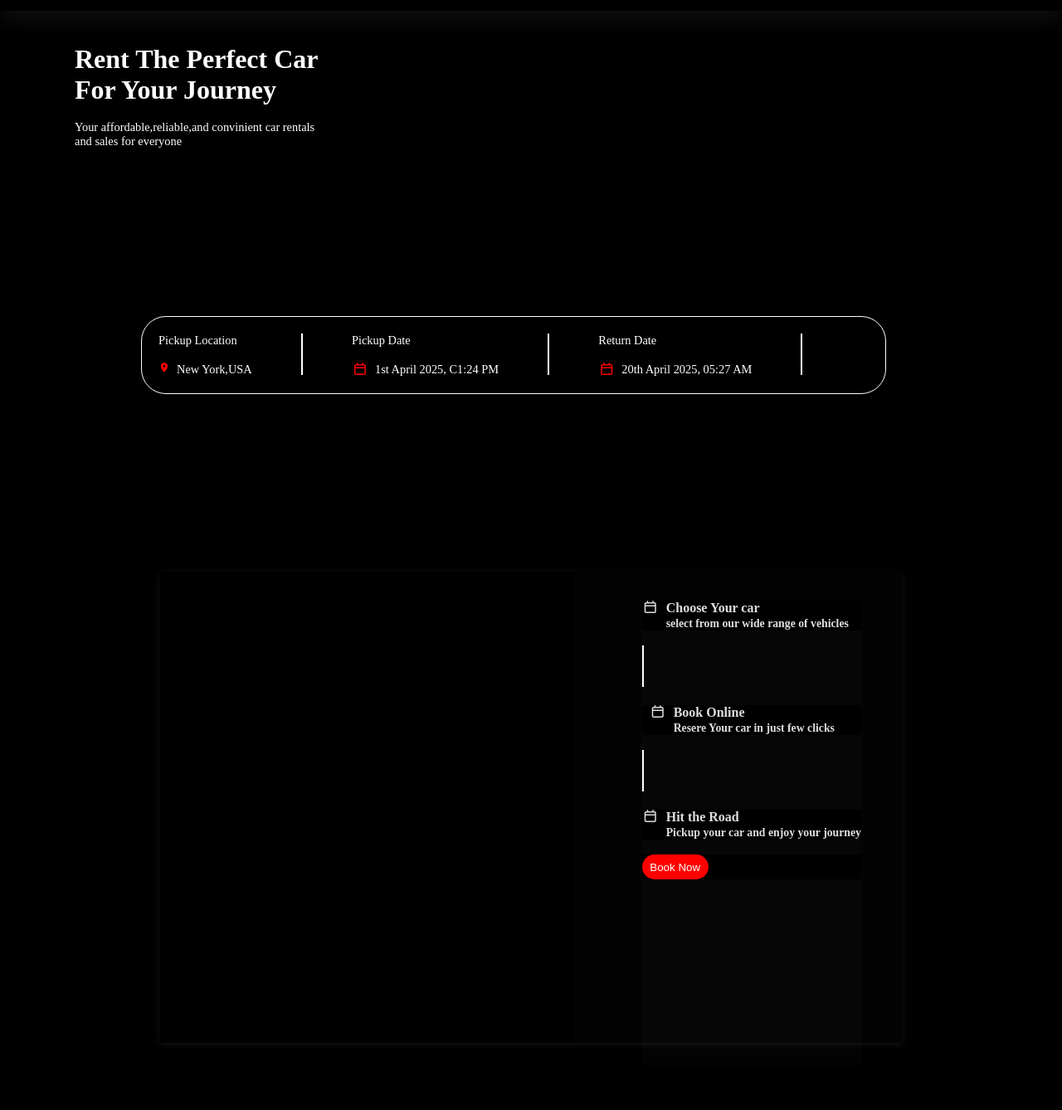
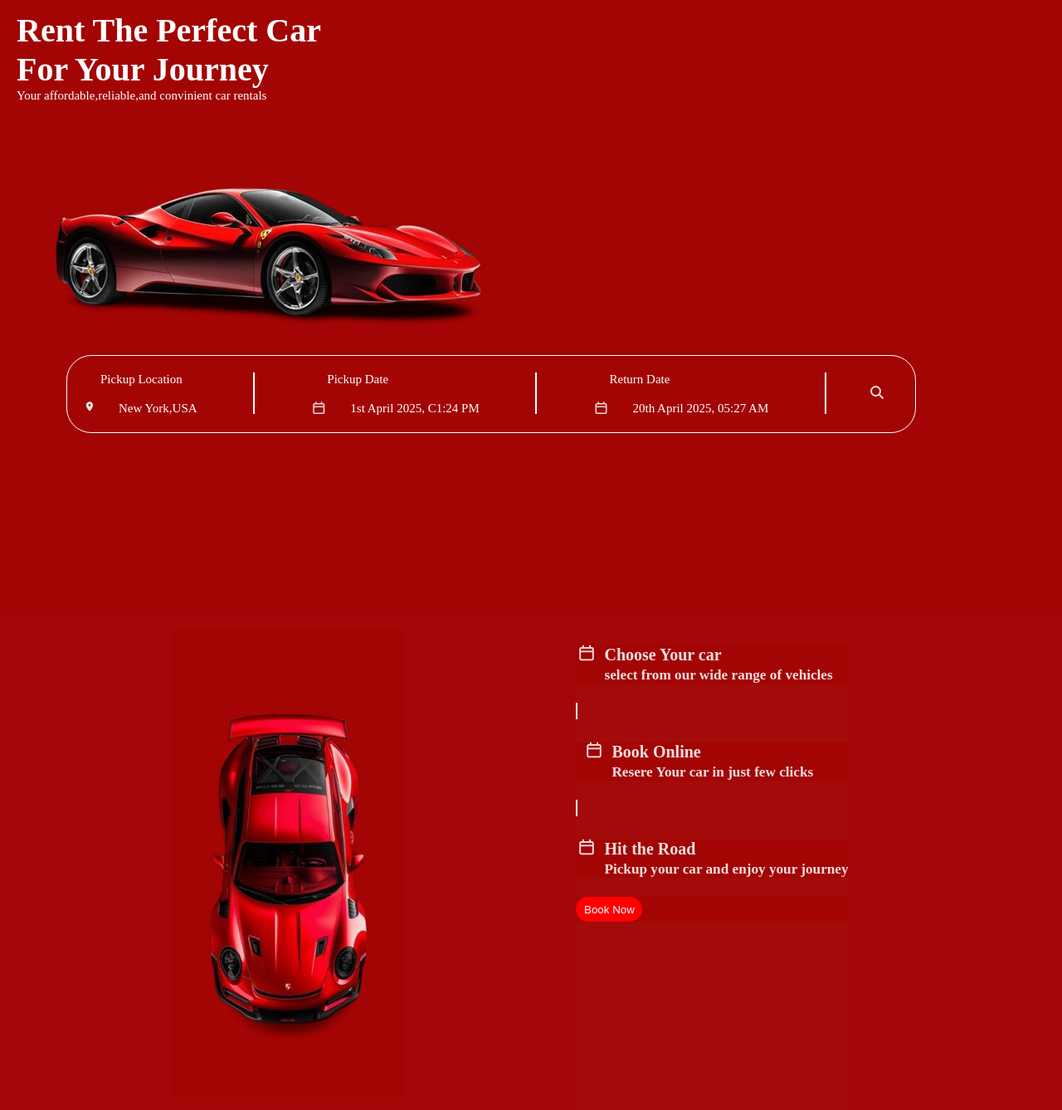
Before and after one commit to Darey004/PHANTOM-AUTOS02, a plain HTML site: page ola.html in a window 1280 px wide. Shown: the part 62-1400 px from the top of the page at 83% size. Before the commit the page ends 1346 px from the top, so only its background shows below. Drawn offline with Linux system fonts and the light colour scheme.

Commit message:
update again

```diff
--- a/first project.css
+++ b/first project.css
@@ -5,7 +5,7 @@ font-family: bodoni moda,serif;
 }
 
 body{
-    background-color: #090909;
+    background-color: #000000;
 }
 
 header{
@@ -178,8 +178,9 @@ height: 500px;
 .container{
     display: flex;
     justify-content: center;
-    gap: 60px;
+    gap: 6px;
     flex-wrap: wrap;
+    flex-direction: row;
 
 }
 .video video{
--- a/ola.css
+++ b/ola.css
@@ -1,66 +1,65 @@
-*{
+* {
   margin: 0;
   padding: 0;
   box-sizing: border-box;
-    background-color: black;
-
+  background-color: rgb(163, 4, 4);
 }
 
-@keyframes fadeUp{
-    from{
+@keyframes fadeUp {
+  from {
     opacity: 0;
     transform: translateY(40px) scale(0.5);
   }
 
-    to{
+  to {
     opacity: 1;
     transform: translateY(0) scale(1);
   }
 }
 
-header{
+header {
   display: flex;
   justify-content: space-between;
   align-items: center;
-    padding:  25px;
+  padding: 25px;
   box-shadow: rgba(100, 100, 111, 0.2) 0px 7px 29px 0px;
   height: 75px;
 }
 
-.logo{
+.logo {
   color: white;
 }
 
-.logo span{
+.logo span {
   font-family: "Lobster Two", sans-serif;
   color: red;
 }
 
-.logo h1{
+.logo h1 {
   font-family: "Bebas Neue", sans-serif;
 }
 
-.options ul{
+.options ul {
   display: flex;
   gap: 20px;
   list-style: none;
 }
 
-.options li{
+.options li {
   color: white;
   font-size: 90%;
   font-weight: 300;
 }
 
-.options li:hover{
+.options li:hover {
   color: red;
 }
 
-.options a{
+.options a {
   text-decoration: none;
 }
 
-.but button{
+.but button {
   border-radius: 90px;
   height: 30px;
   width: 80px;
@@ -69,10 +68,10 @@ header{
   background-color: red;
 }
 
-.box1{
-    background: url(/images/img.jpg);
+/* .box1{
+    /* background: url(/455fc8424a74c93c68ffb78da786710e.jpg); */
 /* background: linear-gradient(rgba(255, 0, 0, 0.281)) ,url(/images/kkkk.png); */
-    width: 90%;
+/* width: 100%;
     border-radius: 30px;
     margin-left: 60px;
     height: 80vh;
@@ -81,25 +80,44 @@ header{
     background-position: center;
     padding-left: 30px;
     padding-top: 40px;
-    /* animation: fadeUp 0.5s linear; */
+    animation: fadeUp 0.5s linear;
+} */
+
+.box1 {
+  /* background: url(/c825b6075e3173e649bb68b417280ace-removebg-preview.png);  */
+  background-repeat: no-repeat;
+  width: 100%;
+  height: 80vh;
+  /* background-position: center;
+    background-size: cover; */
 }
 
+.box1 img {
+  display: flex;
+  justify-content: center;
+  position: relative;
+  top: -1rem;
+}
 
-.box1 h1{
+.box1 h1 {
   color: white;
   font-weight: 800;
   background: transparent;
   animation: fadeUp 1s linear;
+  margin-left: 20px;
+  font-size: 40px;
 }
 
-.box1 p{
+.box1 p {
   color: white;
   font-size: 90%;
   background: transparent;
   animation: fadeUp 0.5s linear;
+  margin-left: 20px;
+  font-size: 15px;
 }
 
-.container{
+.container {
   width: 80%;
   margin-top: 13%;
   display: flex;
@@ -110,46 +128,50 @@ header{
   margin-left: 80px;
   margin-top: 18%;
   animation: fadeUp 0.5s linear;
+  position: relative;
+  top: -20rem;
 }
 
-.new{
+.new {
   display: flex;
   gap: 8px;
 }
-.new i{
-    color: red;
+.new i {
+  color: rgb(231, 227, 227);
   font-size: 70%;
 }
 
-.line{
+.line {
   height: 50px;
   border: solid 1px white;
 }
 
-.date{
+.date {
   display: flex;
   gap: 8px;
 }
 
-.date i{
-    color: red;
+.date i {
+  color: rgb(230, 224, 224);
 }
 
-
-.date2{
+.date2 {
   display: flex;
   gap: 8px;
 }
 
-.date2 i{
-    color: red;
+.date2 i {
+  color: rgb(228, 220, 220);
 }
 
-.serach i{
-    color: red;
+.search i {
+  color: rgb(230, 214, 214);
+  position: relative;
+  left: -1rem;
+  top: 1rem;
 }
 
-.howworks{
+.howworks {
   height: 70vh;
   color: rgba(255, 255, 255, 0.872);
   margin-right: 50px;
@@ -157,81 +179,84 @@ header{
   background: rgba(196, 193, 193, 0.016);
 }
 
+.for-img2 img{
+    height: 35rem;
+}
 
-.how2{
-    width: 70%;
-    height: 71vh;
+
+
+.how2 {
+margin-top: 90px;
+
   display: flex;
-    margin-left: 15%;
-    justify-content: space-between;
-    margin-right: 20%;
+
+  font-size: 20px;
+  align-items: center;
+  align-content: center;
+  justify-content: space-evenly;
+
   /* border: solid 1px white; */
   box-shadow: rgba(99, 99, 99, 0.2) 0px 2px 8px 0px;
   background: rgba(196, 193, 193, 0.016);
 }
 
-.for-img2 p{
+/* .for-img2 p {
   background: url(/images/img.jpg);
   width: 500px;
   height: 70vh;
   background-size: cover;
   background-position: center;
   border-radius: 10px;
-}
+} */
 
-.oww1{
+.oww1 {
   color: rgba(255, 255, 255, 0.872);
   display: flex;
   gap: 9px;
-
-
 }
 
-.oww1 h3{
+.oww1 h3 {
   /* width: 300%; */
   font-size: 100%;
-
-
 }
 
-.oww1 span{
+.oww1 span {
   font-size: 86%;
 }
 
-.line1{
-    height: 50px;
+.line1 {
+  height: 20px;
   border: solid 1px white;
   display: inline-block;
 }
 
-.oww2{
+.oww2 {
   display: flex;
   gap: 9px;
 }
 
-.oww2 h3{
+.oww2 h3 {
   font-size: 100%;
 }
 
-.oww2 span{
+.oww2 span {
   font-size: 86%;
 }
 
-.oww3{
+.oww3 {
   display: flex;
   gap: 9px;
 }
 
-.oww3 h3{
+.oww3 h3 {
   font-size: 100%;
-
 }
 
-.oww3 span{
+.oww3 span {
   font-size: 86%;
 }
 
-.button34 button{
+.button34 button {
   border-radius: 90px;
   height: 30px;
   width: 80px;
--- a/ola.html
+++ b/ola.html
@@ -1,23 +1,33 @@
-<!DOCTYPE html>
+<!doctype html>
 <html lang="en">
   <head>
-    <meta charset="UTF-8">
-    <meta name="viewport" content="width=device-width, initial-scale=1.0">
+    <meta charset="UTF-8" />
+    <meta name="viewport" content="width=device-width, initial-scale=1.0" />
     <title>phantomautos</title>
-    <link rel="stylesheet" href="ola.css">
+    <link rel="stylesheet" href="ola.css" />
 
-    <link rel="stylesheet" href="https://cdnjs.cloudflare.com/ajax/libs/font-awesome/7.0.1/css/all.min.css" integrity="sha512-2SwdPD6INVrV/lHTZbO2nodKhrnDdJK9/kg2XD1r9uGqPo1cUbujc+IYdlYdEErWNu69gVcYgdxlmVmzTWnetw==" crossorigin="anonymous" referrerpolicy="no-referrer" />
+    <link
+      rel="stylesheet"
+      href="https://cdnjs.cloudflare.com/ajax/libs/font-awesome/7.0.1/css/all.min.css"
+      integrity="sha512-2SwdPD6INVrV/lHTZbO2nodKhrnDdJK9/kg2XD1r9uGqPo1cUbujc+IYdlYdEErWNu69gVcYgdxlmVmzTWnetw=="
+      crossorigin="anonymous"
+      referrerpolicy="no-referrer"
+    />
 
-
-    <link rel="preconnect" href="https://fonts.googleapis.com">
-<link rel="preconnect" href="https://fonts.gstatic.com" crossorigin>
-<link href="https://fonts.googleapis.com/css2?family=Lobster+Two:ital,wght@0,400;0,700;1,400;1,700&display=swap" rel="stylesheet">
+    <link rel="preconnect" href="https://fonts.googleapis.com" />
+    <link rel="preconnect" href="https://fonts.gstatic.com" crossorigin />
+    <link
+      href="https://fonts.googleapis.com/css2?family=Lobster+Two:ital,wght@0,400;0,700;1,400;1,700&display=swap"
+      rel="stylesheet"
+    />
   </head>
 
-
-<link rel="preconnect" href="https://fonts.googleapis.com">
-<link rel="preconnect" href="https://fonts.gstatic.com" crossorigin>
-<link href="https://fonts.googleapis.com/css2?family=Bebas+Neue&display=swap" rel="stylesheet">
+  <link rel="preconnect" href="https://fonts.googleapis.com" />
+  <link rel="preconnect" href="https://fonts.gstatic.com" crossorigin />
+  <link
+    href="https://fonts.googleapis.com/css2?family=Bebas+Neue&display=swap"
+    rel="stylesheet"
+  />
   <body>
     <header>
       <div class="logo">
@@ -26,7 +36,7 @@
 
       <nav class="options">
         <ul>
-            <a href=""><li>Home</li></a>
+          <a href="/first project.html"><li>Home</li></a>
           <a href=""><li>Services</li></a>
           <a href=""><li>Fleet</li></a>
           <a href=""><li>Testimonials</li></a>
@@ -39,17 +49,27 @@
       </div>
     </header>
 
+    <section>
       <div class="box1">
-        <h1>Rent The Perfect Car <br>For Your Journey</h1>
-        <br>
-        <p>Your affordable,reliable,and convinient car rentals <br> and sales for everyone</p>
+        <h1>Rent The Perfect Car <br />For Your Journey</h1>
+
+        <p>
+          Your affordable,reliable,and convinient car rentals <br />
+          and sales for everyone
+        </p>
+
+        <img
+          src="/7b13cc64cf5975d7e6cb7ab3614b17f1-removebg-preview.png"
+          alt=""
+        />
 
         <div class="container">
           <div class="pickupl">
             <p>Pickup Location</p>
-                <br>
+            <br />
             <div class="new">
-                <i class="fa-solid fa-location-dot"></i><p>New York,USA</p>
+              <i class="fa-solid fa-location-dot"></i>
+              <p>New York,USA</p>
             </div>
           </div>
 
@@ -57,9 +77,10 @@
 
           <div class="pickupl2">
             <p>Pickup Date</p>
-                <br>
+            <br />
             <div class="date">
-                    <i class="fa-regular fa-calendar"></i><p>1st April 2025, C1:24 PM</p>
+              <i class="fa-regular fa-calendar"></i>
+              <p>1st April 2025, C1:24 PM</p>
             </div>
           </div>
 
@@ -67,52 +88,69 @@
 
           <div class="pickupl3">
             <p>Return Date</p>
-                <br>
+            <br />
             <div class="date2">
-                    <i class="fa-regular fa-calendar"></i><p>20th April 2025, 05:27 AM</p>
+              <i class="fa-regular fa-calendar"></i>
+              <p>20th April 2025, 05:27 AM</p>
             </div>
           </div>
 
           <div class="line"></div>
 
           <div class="search">
-                <i class="fa-brands fa-searchengin"></i>
+            <i class="fa-solid fa-magnifying-glass"></i>
           </div>
         </div>
       </div>
-    <br>
-    <br>
+    </section>
+
+    <section class="sec-img">
       <div class="how2">
         <div class="for-img2">
-            <p></p>
+          <img
+            src="/dba5fb22cd6c6709fc03e0dad833d5ee-removebg-preview.png"
+            alt=""
+          />
         </div>
 
         <div class="howworks">
           <div class="oww1">
-                <i class="fa-regular fa-calendar"></i><h3>Choose Your car <br> <span>select from our wide range of  vehicles</span></h3>
+            <i class="fa-regular fa-calendar"></i>
+            <h3>
+              Choose Your car <br />
+              <span>select from our wide range of vehicles</span>
+            </h3>
           </div>
-            <br>
+          <br />
           <div class="line1"></div>
-              <br>
-              <br>
+          <br />
+          <br />
           <div class="oww2">
-                <br>
-                <i class="fa-regular fa-calendar"></i><h3>Book Online <br><span>Resere Your car in just few clicks</span></h3>
+            <br />
+            <i class="fa-regular fa-calendar"></i>
+            <h3>
+              Book Online <br /><span>Resere Your car in just few clicks</span>
+            </h3>
           </div>
-             <br>
+          <br />
           <div class="line1"></div>
-              <br>
-              <br>
+          <br />
+          <br />
           <div class="oww3">
-                <i class="fa-regular fa-calendar"></i><h3>Hit the Road <br><span>Pickup your car and enjoy your journey</span></h3>
+            <i class="fa-regular fa-calendar"></i>
+            <h3>
+              Hit the Road <br /><span
+                >Pickup your car and enjoy your journey</span
+              >
+            </h3>
           </div>
-              <br>
+          <br />
 
           <div class="button34">
             <a href=""><button>Book Now</button></a>
           </div>
         </div>
       </div>
-
+    </section>
   </body>
 </html>
```
Also changed, not shown: first project.html (+4 -4 lines), 455fc8424a74c93c68ffb78da786710e.jpg (added), 58a68e8fd54e9d77c1f44272df9d67eb.jpg (added), 7b13cc64cf5975d7e6cb7ab3614b17f1-removebg-preview.png (added), 972e84f73b6b0a41703f73fceb128f7f-removebg-preview.png (added), c825b6075e3173e649bb68b417280ace-removebg-preview.png (added), c825b6075e3173e649bb68b417280ace.jpg (added), car11.png (added), car7.png (added), dba5fb22cd6c6709fc03e0dad833d5ee-removebg-preview.png (added), ec6ca63a32d164264e2dc49c0646f207.jpg (added), hd_restoration_result_image (1).png (added). Lines whose indentation alone changed are shown as unchanged.
